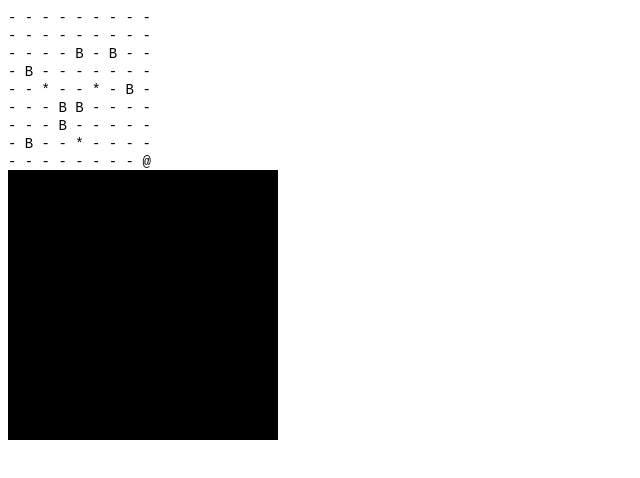
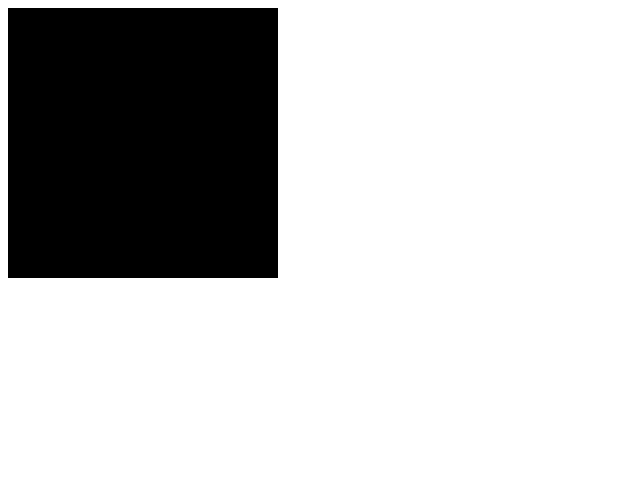
Before and after one commit to f0ks/sokoban-js, a plain HTML site: page index.html in a window 1280 px wide. Shown: the whole page, without its empty margins (0-640 px from the left). Drawn offline with nearby package versions, Linux system fonts and the light colour scheme.

Commit message:
chrome redraw bug fixed

```diff
--- a/index.html
+++ b/index.html
@@ -30,7 +30,7 @@
 <body>
 
 
-   <code></code>
+   <code style="display:none"></code>
 
    <img src="bg.png" alt="" style="display:none" />
    <img src="grass.png" alt="" style="display:none" />
--- a/sokoban.js
+++ b/sokoban.js
@@ -14,13 +14,13 @@ var sokoban = {
 
         ["-", "-", "-", "-", "B", "-", "B", "-", "-"],
 
-        ["-", "B", "-", "-", "-", "-", "-", "-", "-"],
+        ["-", "-", "-", "-", "-", "-", "-", "-", "-"],
 
         ["-", "-", "*", "-", "-", "*", "-", "B", "-"],
 
-        ["-", "-", "-", "B", "B", "-", "-", "-", "-"],
+        ["-", "-", "-", "-", "-", "-", "-", "-", "-"],
 
-        ["-", "-", "-", "B", "-", "-", "-", "-", "-"],
+        ["-", "-", "-", "-", "-", "-", "-", "-", "-"],
 
         ["-", "B", "-", "-", "*", "-", "-", "-", "-"],
 
@@ -287,11 +287,16 @@ var sokoban = {
 
         sokoban._isLevelChanged = false;
 
+        // clean scene's objects
+        sokoban.scene.nodes = [];
+
         // create bg blocks
         var bg_blocks = [];
         sokoban.boxes = [];
         sokoban.spots = [];
         sokoban.bspots = [];
+
+        sokoban.scene.add(sokoban.player);
 
         for (var i=0; i<sokoban.level.length; i++){
             for (var j=0; j<sokoban.level[i].length; j++){
@@ -311,6 +316,7 @@ var sokoban = {
                 if (sokoban.level[i][j] == "B") {
                     var box = new plant.Sprite({
                         src: "box.png",
+                        zindex: 10,
                         x: cur_x,
                         y: cur_y,
                         color: "#ff9966",
@@ -374,7 +380,7 @@ var sokoban = {
 
         sokoban.player = new plant.Sprite({
             src: "player.png",
-            zindex: 100,
+            zindex: 101,
             width: sokoban.CELL_SIZE,
             height: sokoban.CELL_SIZE,
             x: sokoban.curPositionCanvX,
@@ -388,7 +394,6 @@ var sokoban = {
             interval: 100
         });
 
-        sokoban.scene.add(sokoban.player);
 
         sokoban.plantGameLoop.code = function() {
             sokoban.scene.update();
```
